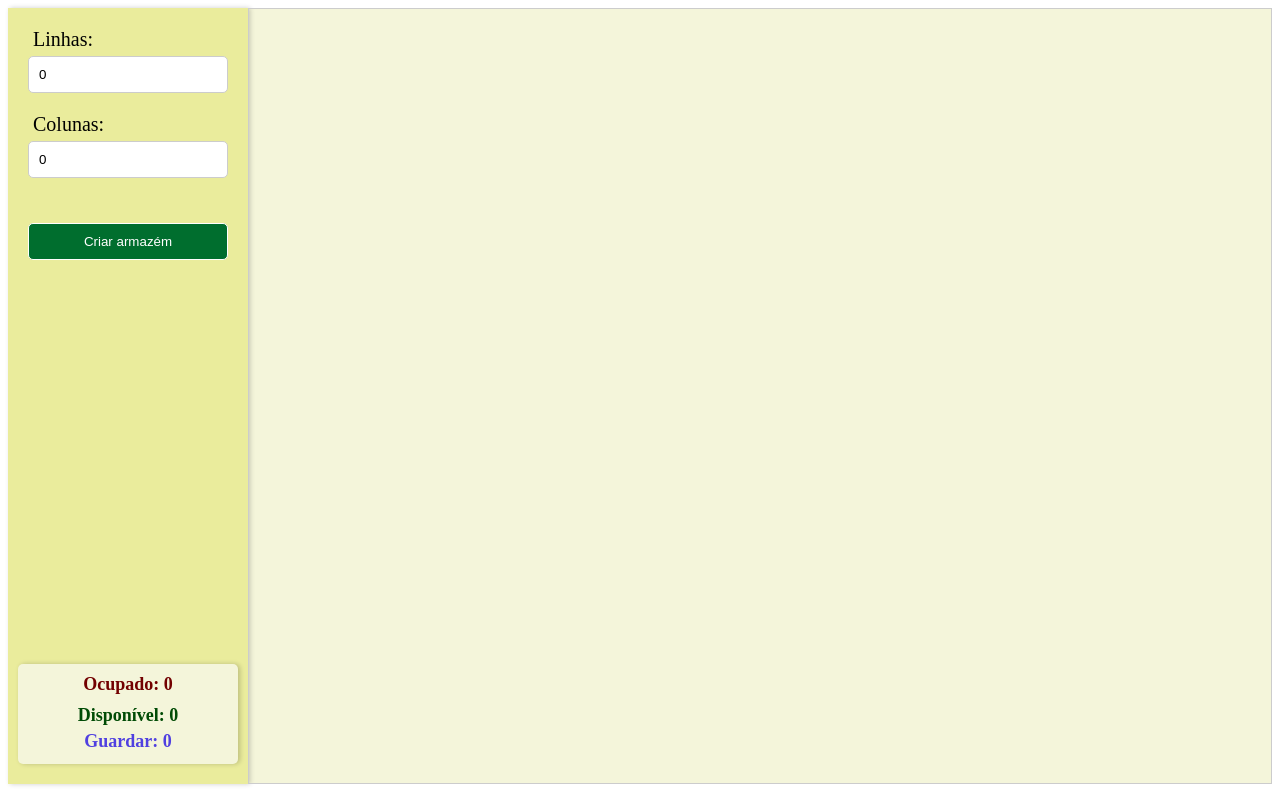
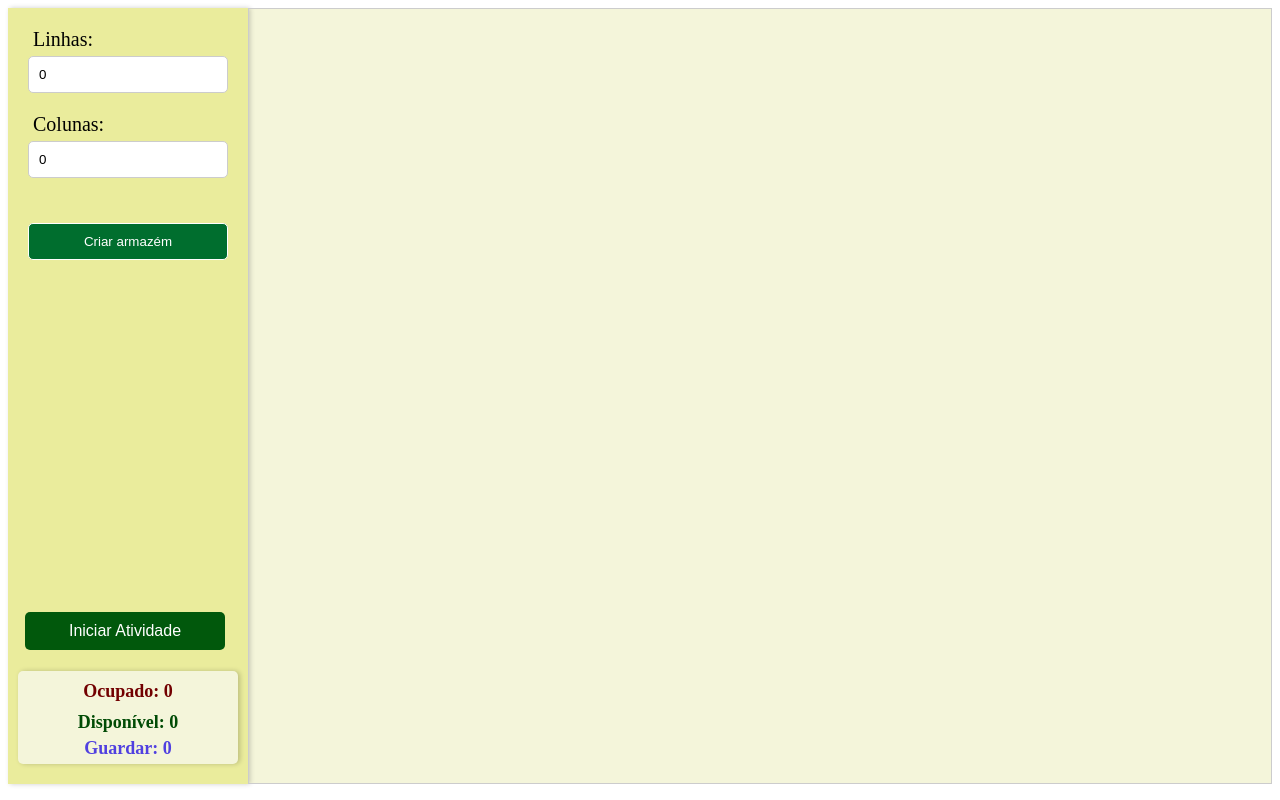
Before and after one commit to matheusmatosr/deposito_3d, a React (Create React App) app: page / in a window 1280 px wide. Built offline with nearby package versions, Linux system fonts and the light colour scheme.

Commit message:
update 23-08
update botão iniciar e finalizar

```diff
--- a/package.json
+++ b/package.json
@@ -20,6 +20,7 @@
     "react-bootstrap": "^2.8.0",
     "react-dom": "^18.2.0",
     "react-scripts": "^5.0.1",
+    "react-toastify": "^9.1.3",
     "three": "^0.155.0",
     "typescript": "^4.9.5",
     "web-vitals": "^2.1.4"
--- a/src/App.css
+++ b/src/App.css
@@ -63,11 +63,12 @@
 .counts {
   text-align: center;
   margin-top: 20px;
-  height: 100px;
+  height: auto; /* Adjust the height to auto to accommodate the button */
   width: 220px;
   border-radius: 5px;
   box-shadow: 2px 0px 5px rgba(0, 0, 0, 0.2);
   background-color: #f4f5da;
+  position: relative; /* Add this to allow absolute positioning */
 }
 
 .occupied {
@@ -91,10 +92,48 @@
   margin: 5px 0;
 }
 
-@media  only screen and (max-width: 1024px) and (orientation : landscape)
-{
+.buttons {
+  position: column;
+  bottom: 20px;
+  display: flex;
+  flex-direction: column;
+  align-items: flex-start;
+}
 
+.action-button {
+  padding: 10px 20px;
+  border: none;
+  border-radius: 5px;
+  color: white;
+  cursor: pointer;
+  text-align: center;
+  align-items: center;
+  width: 200px;
+  font-size: 16px;
+  transition: background-color 0.3s;
+  position: absolute;
+  bottom: 150px;
+  left: 25px;
+}
 
+.action-button.start {
+  background-color: #01580c;
+}
+
+.action-button.finish {
+  background-color: #f84e4e;
+}
+
+.action-button:hover {
+  background-color: rgb(245, 125, 125);
+}
+
+.action-button[disabled] {
+  background-color: #ccc;
+  cursor: not-allowed;
+}
+
+@media  only screen and (max-width: 1024px) and (orientation : landscape) {
   .sidebar {
     display: flex;
     flex-direction: column;
@@ -115,7 +154,6 @@
     box-shadow: 2px 0px 5px rgba(0, 0, 0, 0.2);
     background-color: #f4f5da;
   }
-
 
   .styled-input {
     padding: 5px;
--- a/src/App.tsx
+++ b/src/App.tsx
@@ -11,6 +11,8 @@ import { Box, Text, OrbitControls, Line, } from '@react-three/drei';
 import { TextGeometry } from 'three/examples/jsm/geometries/TextGeometry'
 import { FontLoader } from 'three/examples/jsm/loaders/FontLoader'
 import WarehouseModal from './components/WarehouseModal';
+import { toast, ToastContainer } from "react-toastify";
+import "react-toastify/dist/ReactToastify.css";
 
 extend({ TextGeometry })
 
@@ -160,6 +162,8 @@ const App: React.FC = () => {
   const [isPortrait, setIsPortrait] = useState(window.innerWidth < window.innerHeight);
   const [blueBalls, setBlueBalls] = useState<{ [key: string]: [number, number, number] | boolean }>({});
   const [animateLine, setAnimateLine] = useState(false);
+  const [activityStarted, setActivityStarted] = useState(false);
+  const [resetCounter, setResetCounter] = useState(0);
 
   const handleModalSubmit = (status: string) => {
     if (selectedShelf) {
@@ -200,8 +204,10 @@ const App: React.FC = () => {
   };
 
   const handleToggleShelf = (rowIndex: number, columnIndex: number) => {
+    if (activityStarted) {
       setSelectedShelf([rowIndex, columnIndex]);
       setModalShow(true);
+    }
   };
 
   const occupiedCount = warehouse.flat().filter((occupied) => occupied).length;
@@ -226,6 +232,33 @@ const App: React.FC = () => {
       alert('GIRE O DISPOSITIVO PARA MELHOR VISUALIZAÇÃO.');
     }
   }, [isPortrait]);
+
+  const handleActionButtonClick = () => {
+    if (activityStarted) {
+      handleFinishClick();
+    } else {
+      setActivityStarted(true);
+      setResetCounter(resetCounter + 1);
+    }
+  };
+
+  const handleFinishClick = () => {
+    setActivityStarted(false);
+    toast.success("Atividade finalizada com sucesso!");
+  };
+
+  useEffect(() => {
+    if (resetCounter > 0) {
+      setWarehouse(handleCreateWarehouse(rows, columns));
+      setBlueBalls({});
+      setAvailablePosition(null);
+      setAnimatedCount(0);
+      setSelectedShelf(null);
+      setAnimateLine(false);
+      setResetCounter(0);
+      toast.info("Nova atividade iniciada. Armazém foi resetado.");
+    }
+  }, [resetCounter, rows, columns]);
 
 
   return (
@@ -252,6 +285,16 @@ const App: React.FC = () => {
           </div>
           <button className="styled-button" onClick={handleCreateWarehouseAndSetState}>
             Criar armazém
+          </button>
+        </div>
+        <div className="buttons">
+          <button
+            className={`action-button ${activityStarted ? "finish" : "start"} ${
+              activityStarted ? "started" : ""
+            }`}
+            onClick={handleActionButtonClick}
+          >
+            {activityStarted ? "Finalizar Atividade" : "Iniciar Atividade"}
           </button>
         </div>
         <div className="counts">
@@ -462,12 +505,15 @@ const App: React.FC = () => {
             </group>
           </Canvas>
         )}
+        <ToastContainer />
       </div>
+      {modalShow && (
         <WarehouseModal
           show={modalShow}
           onHide={() => setModalShow(false)}
           onSubmit={handleModalSubmit}
         />
+      )}
     </div>
   );
 };
```
Also changed, not shown: 1 other file (tests, documents, lock files or other folders). Lines whose indentation alone changed are shown as unchanged.
